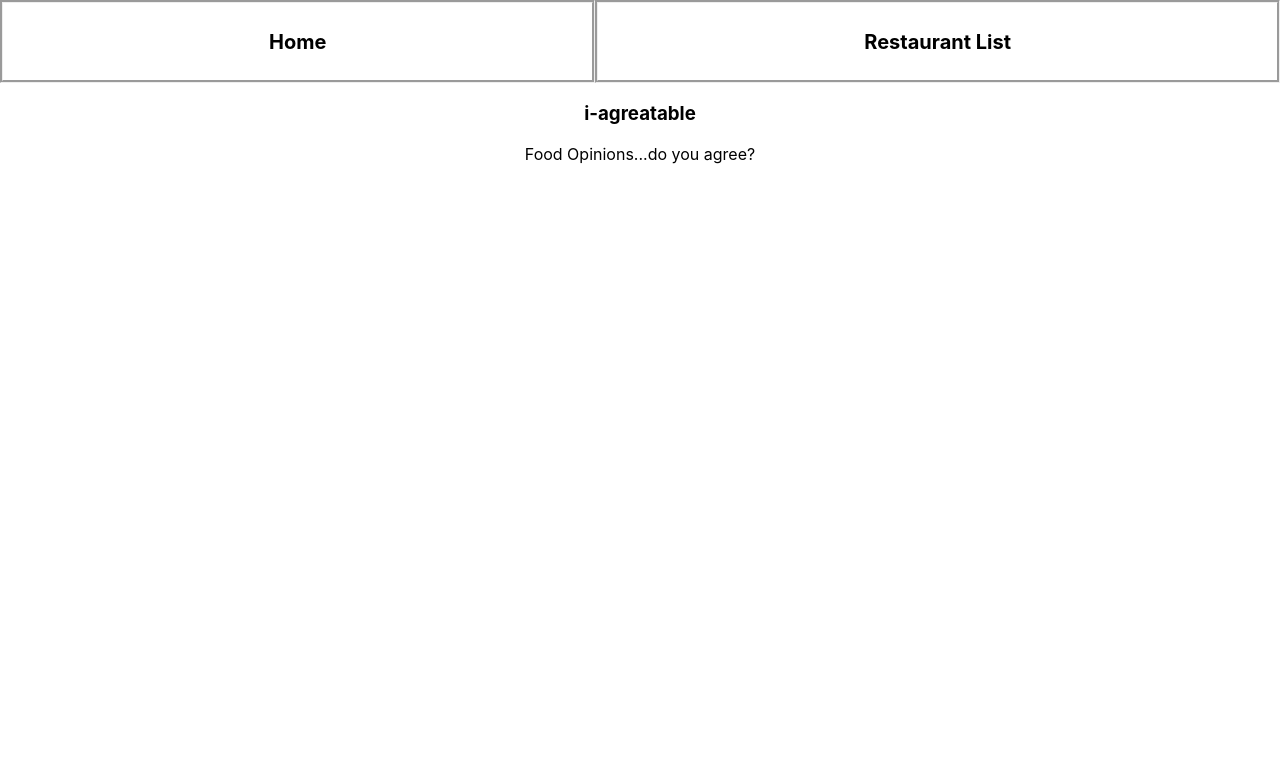
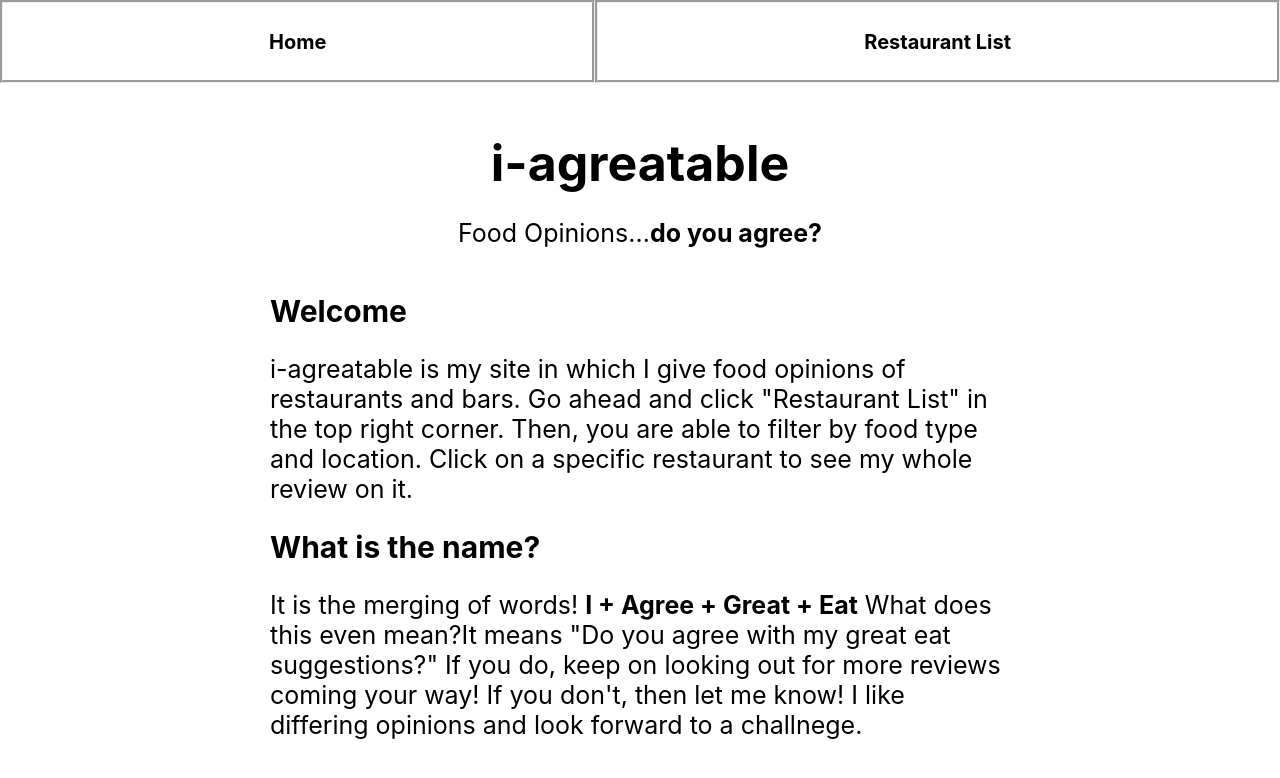
Before and after one commit to k-westbrook/i-agreatable, a React (Create React App) app: page / in a window 1280 px wide. Shown: the top 778 px of the page. Built offline with nearby package versions, Linux system fonts and the light colour scheme.

Commit message:
css and text for homepage

```diff
--- a/src/App.css
+++ b/src/App.css
@@ -51,6 +51,30 @@ text-decoration: none;
 color:black;
 }
 
+.homepage-title
+{
+  font-size: 50px;
+  margin-bottom:0px;
+}
+
+.homepage-instructions{
+  text-align: left;
+  margin-left: 250px;
+  margin-right:250px;
+  padding:20px;
+}
+
+.homepage-section-headers{
+  font-size: 30px;
+  margin-top:0px;
+  margin-bottom: 0px;
+}
+
+.homepage-paragraph{
+  font-size:25px;
+
+}
+
 .filter-bar{
   display: flex;
   justify-content: center;
@@ -81,7 +105,7 @@ color:black;
 }
 
 .select-box-div{
-padding-top:15px;
+padding-top:18px;
 padding-bottom: 15px;
 }
 
--- a/src/HomePage.js
+++ b/src/HomePage.js
@@ -10,10 +10,14 @@ class HomePage extends React.Component {
     return (
       <div >
         <div>
-          <h3>i-agreatable</h3>
+          <h3 className="homepage-title">i-agreatable</h3>
+          <p className="homepage-paragraph">Food Opinions...<b>do you agree?</b></p>
         </div>
-        <div>
-          <p>Food Opinions...do you agree?</p>
+        <div className="homepage-instructions">
+          <h4 className="homepage-section-headers">Welcome</h4>
+          <p className="homepage-paragraph"> i-agreatable is my site in which I give food opinions of restaurants and bars. Go ahead and click "Restaurant List" in the top right corner. Then, you are able to filter by food type and location. Click on a specific restaurant to see my whole review on it. </p>
+          <h4 className="homepage-section-headers">What is the name?</h4>
+          <p className="homepage-paragraph">It is the merging of words! <b>I + Agree + Great + Eat</b>  What does this even mean?It means "Do you agree with my great eat suggestions?" If you do, keep on looking out for more reviews coming your way! If you don't, then let me know! I like differing opinions and look forward to a challnege. </p>
         </div>
       </div>
     );
--- a/src/RestaurantList.js
+++ b/src/RestaurantList.js
@@ -49,7 +49,7 @@ class RestaurantList extends React.Component {
     return (
       <div >
 
-        <p className="header-restaurant">RestaurantList</p>
+        <p className="header-restaurant">Restaurant List</p>
         <div className="filter-bar">
 
           <div className="filter-item">
```
